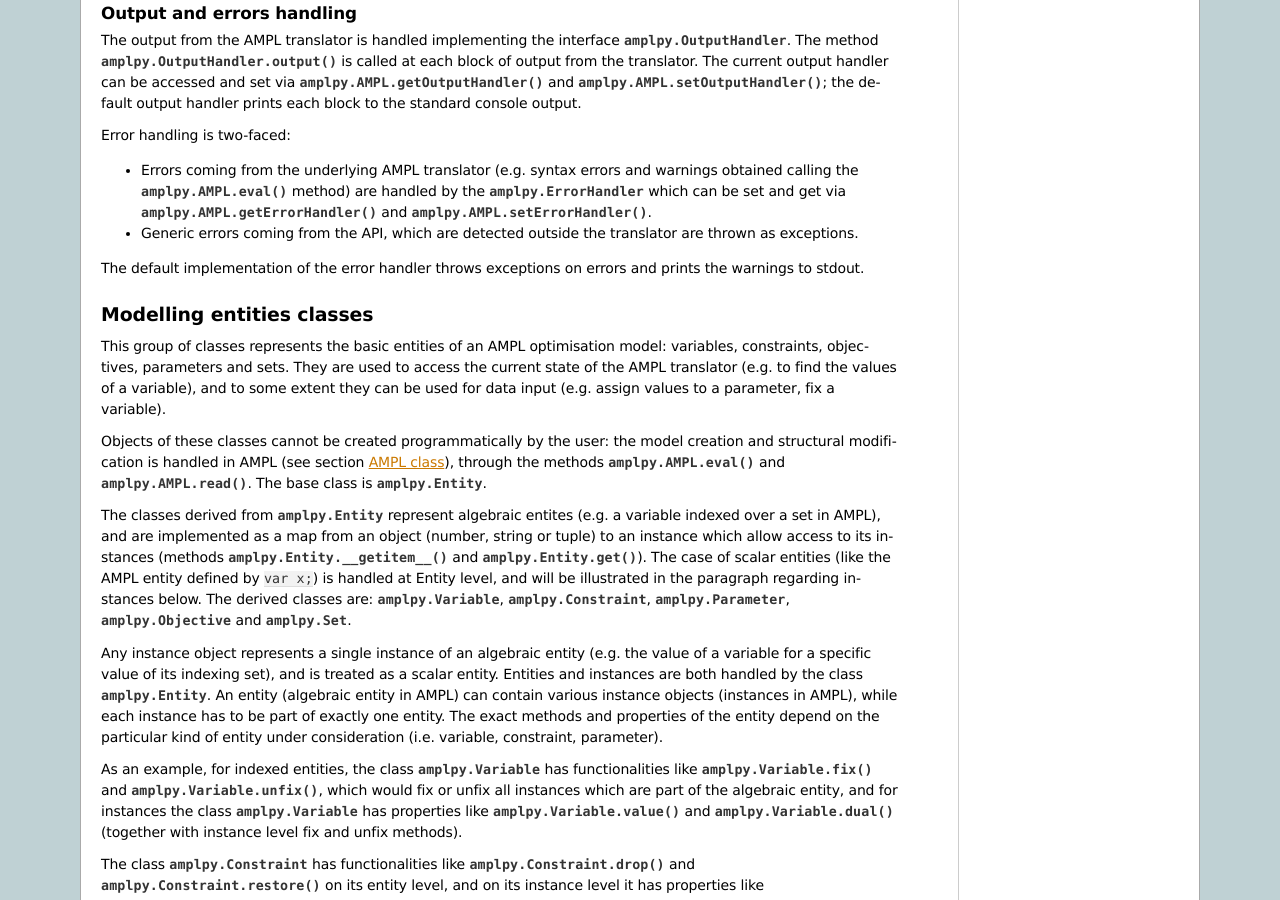
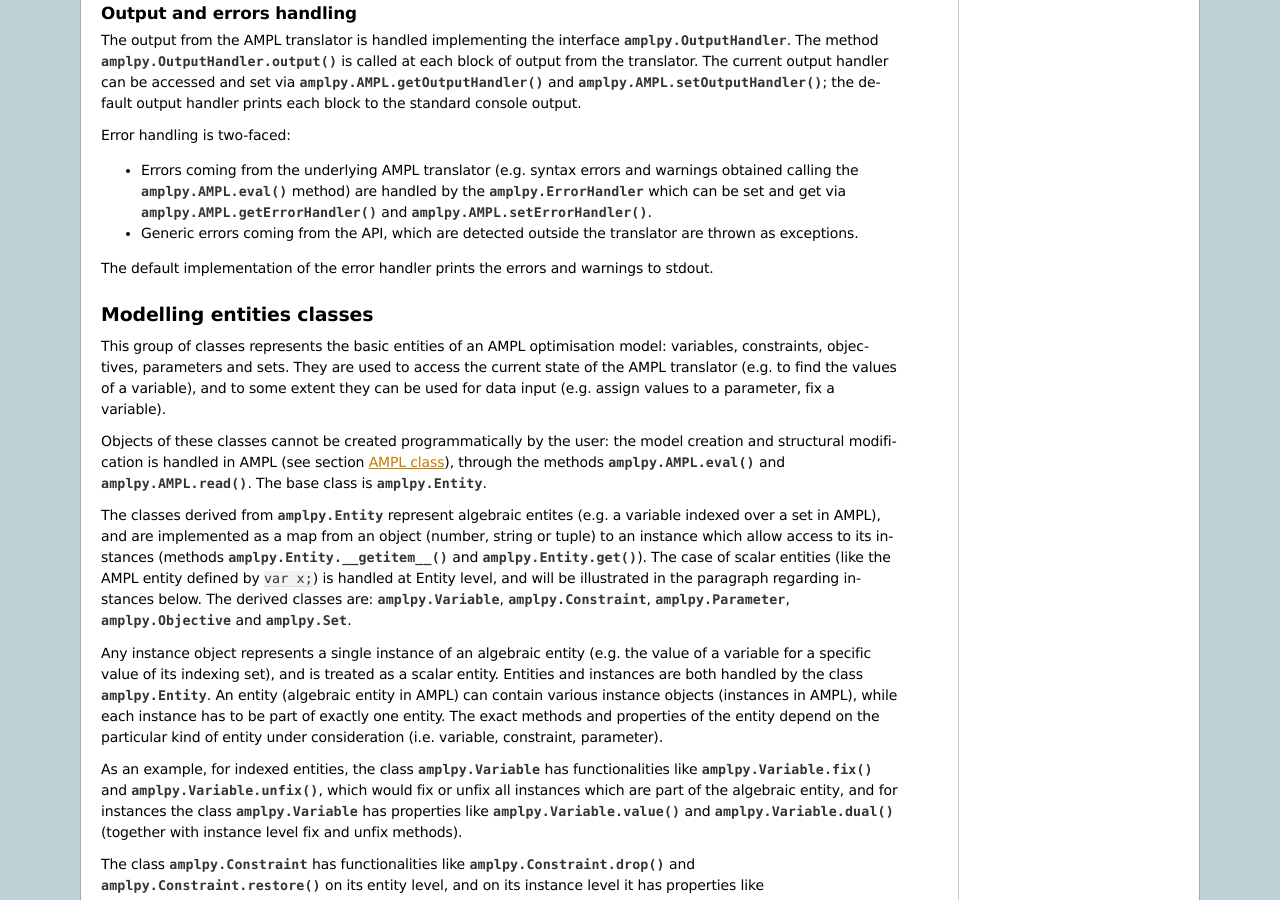
Before and after one commit to ampl/amplpy, a Sphinx documentation site: the page built from docs/source/class-structure.rst, in a window 1280 px wide and 900 px high, scrolled down 2181 px. Built offline with Sphinx 7.4.7, drawn with Linux system fonts in a browser that asks for light colours.

Commit message:
Print AMPL errors to stdout instead of raising exceptions

```diff
--- a/docs/source/class-structure.rst
+++ b/docs/source/class-structure.rst
@@ -118,7 +118,7 @@ Error handling is two-faced:
   and :func:`amplpy.AMPL.setErrorHandler()`.
 * Generic errors coming from the API, which are detected outside the translator are thrown as exceptions.
 
-The default implementation of the error handler throws exceptions on errors and prints the warnings to stdout.
+The default implementation of the error handler prints the errors and warnings to stdout.
 
 
 
```
Also changed, not shown: CHANGELOG.md (+2 -1 lines), 2 other files.
